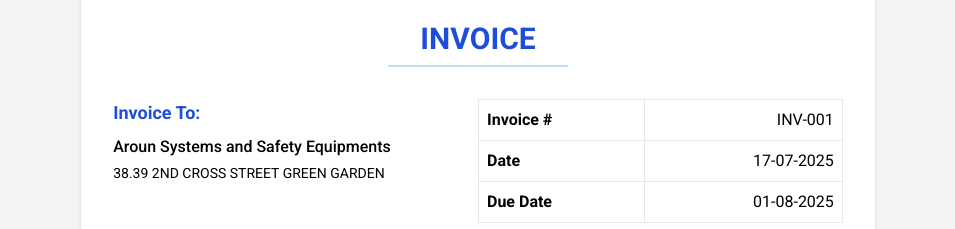
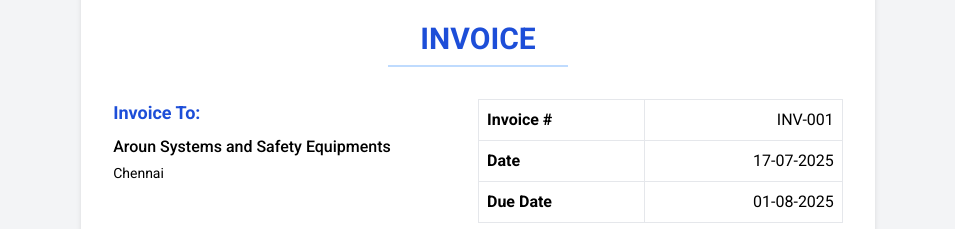
Before and after one commit to Sakthivel0309/Doc_generation, a plain HTML site: page index.html in a window 1280 px wide. Shown: the part 723-952 px from the top of the page, without its empty margins (162-1117 px from the left). Drawn offline with nearby package versions, Linux system fonts and the light colour scheme.

Commit message:
Add files via upload

```diff
--- a/index.html
+++ b/index.html
@@ -140,8 +140,7 @@
                 <div class="w-1/2">
                     <h3 class="text-lg font-semibold text-blue-700 mb-2" id="document-to-label">Invoice To:</h3>
                     <p id="display-client-name" class="font-medium">Aroun Systems and Safety Equipments</p>
-
-                    <p id="display-client-address" class="text-sm mt-1">38.39 2ND CROSS STREET GREEN GARDEN</p>
+                    <p id="display-client-address" class="text-sm mt-1">Chennai</p>
                 </div>
                 <div class="w-1/2">
                     <table class="w-full border border-gray-200">
@@ -237,7 +236,6 @@
                 <ul id="terms-list" class="list-disc pl-5 text-sm">
                     <li>This is a computer generated invoice</li>
                     <li>Please pay within the due date mentioned above</li>
-
                 </ul>
             </div>
 
```
